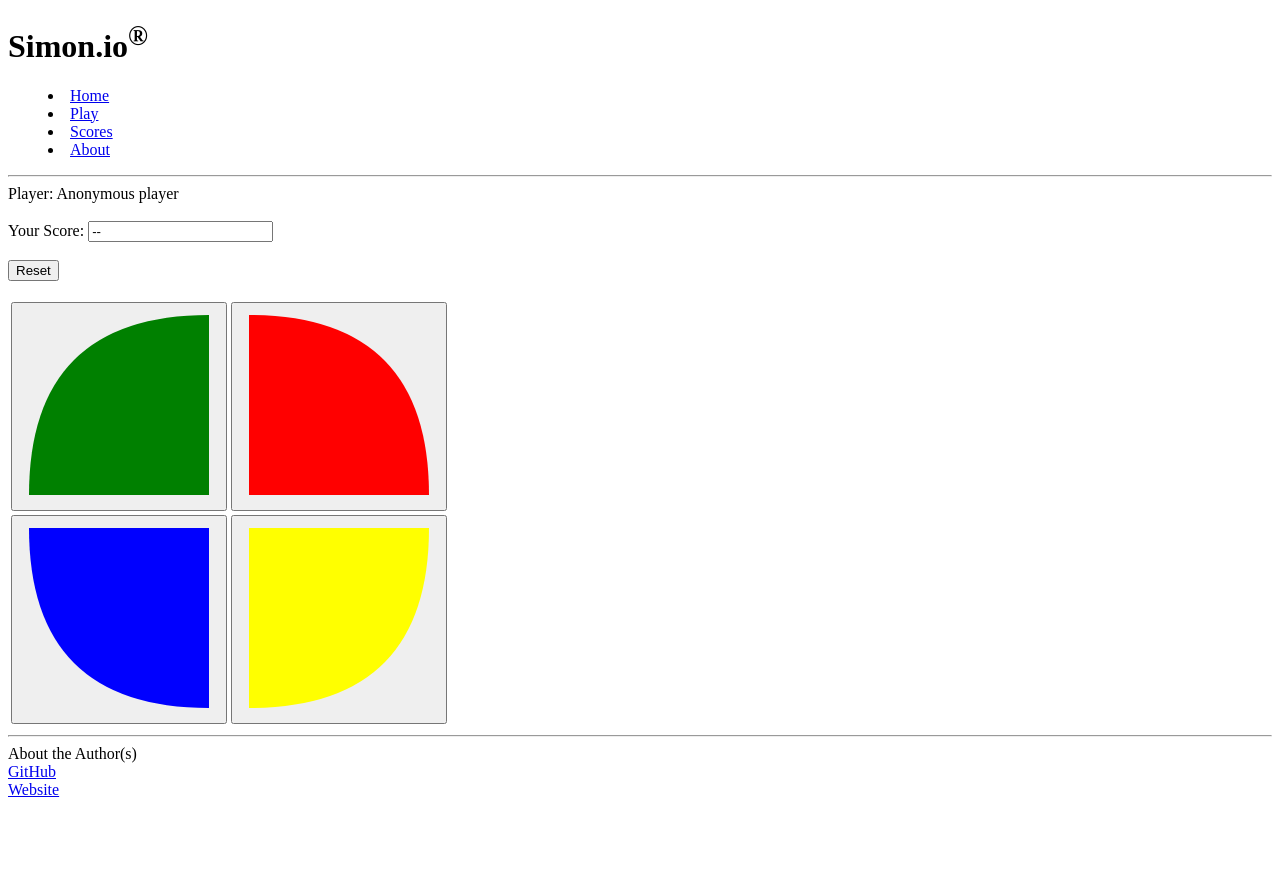
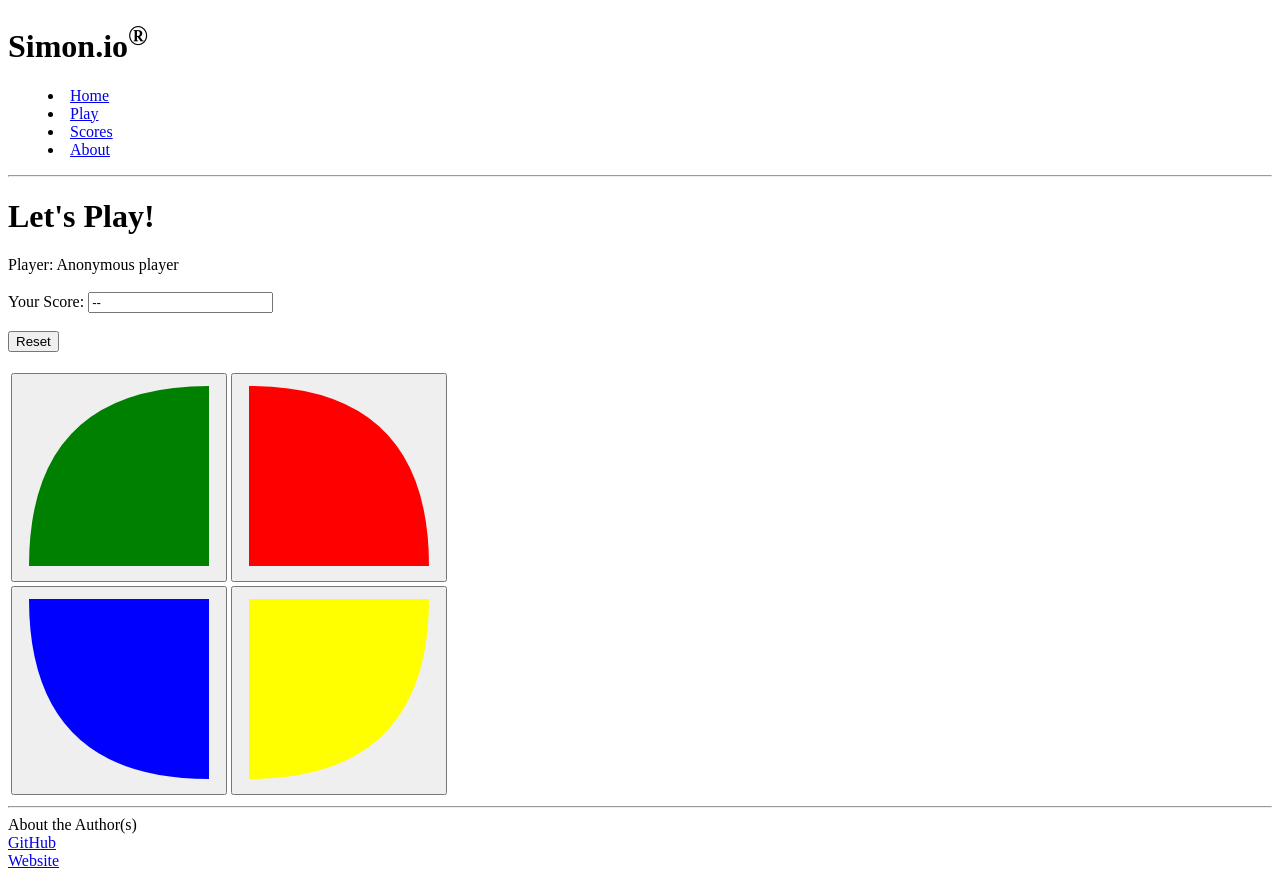
Before and after one commit to Hecktomb200/simon, a plain HTML site: page play.html in a window 1280 px wide. Before the commit the page ends 807 px from the top, so only its background shows below. Drawn offline with Linux system fonts and the light colour scheme.

Commit message:
Updated play.html v2

```diff
--- a/play.html
+++ b/play.html
@@ -23,6 +23,7 @@
     </header>
 
     <main>
+      <h1>Let's Play!</h1>
       <div class="players">
         Player:
         <span class="player-name">Anonymous player</span>
```
